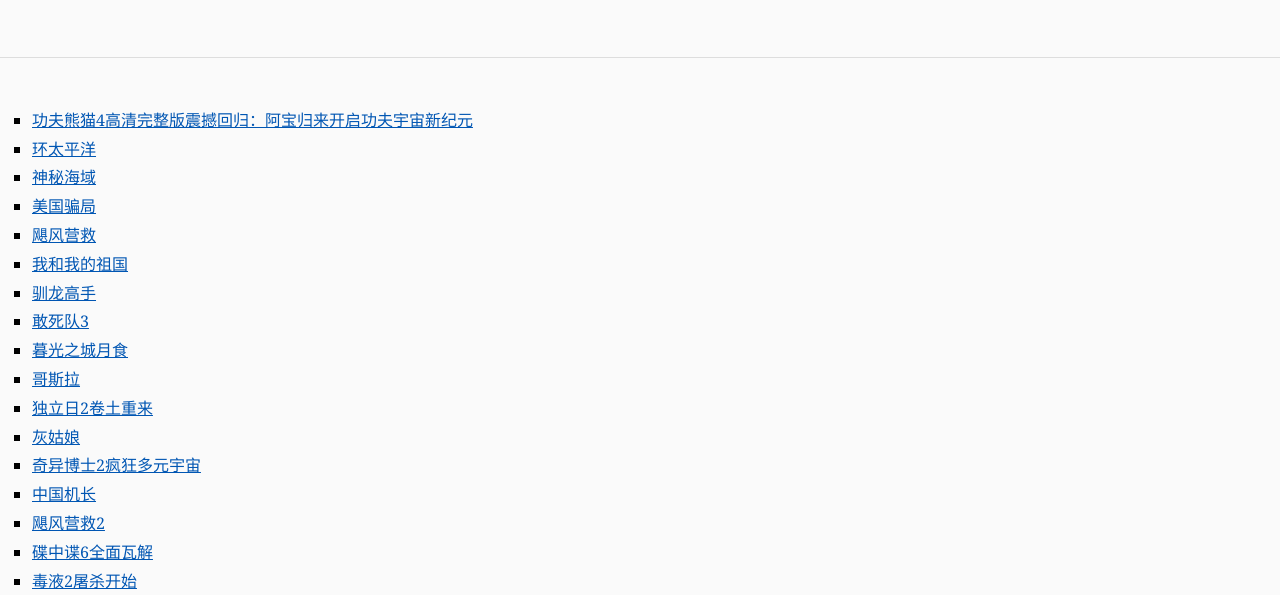
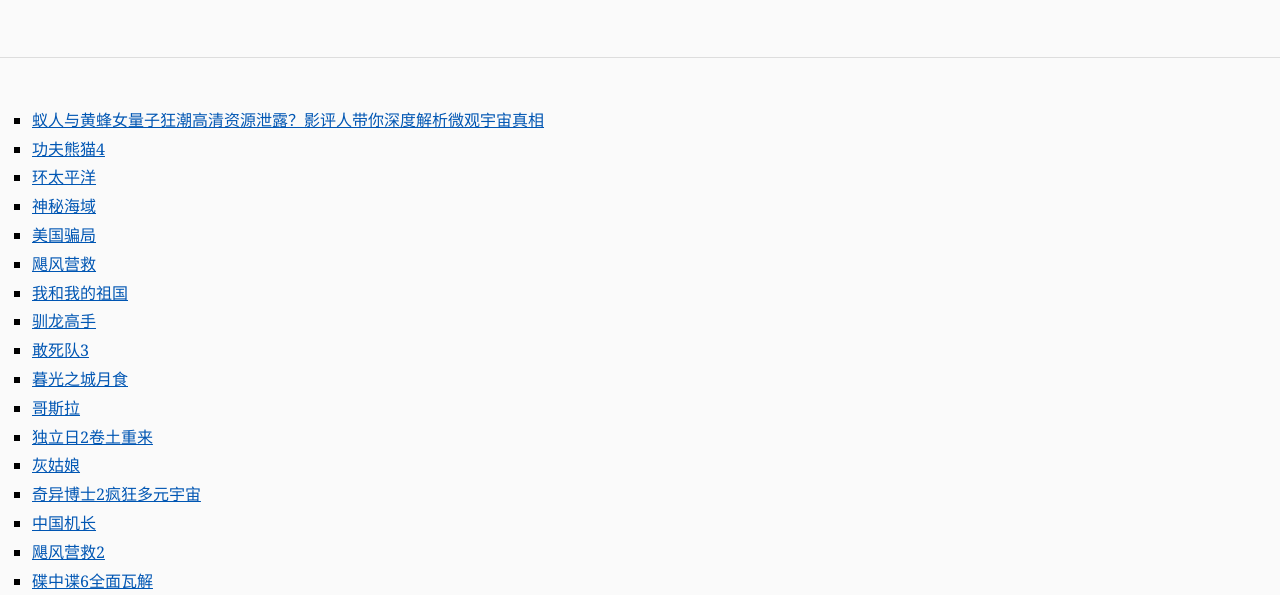
Before and after one commit to movie-stgar/cine-critique, a plain HTML site: page index.html in a window 1280 px wide. Shown: the part 202-797 px from the top of the page. Drawn offline with Linux system fonts and the light colour scheme.

Commit message:
update index

```diff
--- a/index.html
+++ b/index.html
@@ -21,7 +21,8 @@
 <body class="hub_givai">
     <div class="hub_tnsjq" role="banner"><h1>CineCritique 最新影评收录</h1><h2>专注电影与电视剧深度解析与影评分享，提供无剧透推荐、剧情剖析、角色点评与多维度的观影心得。涵盖各类院线大片、经典高分佳作、热门连载网剧及小众独立电影。</h2></div>
     <main class="hub_fuhlt"><nav><ul class="hub_wchec">
-<li><a href="https://movie-stgar.github.io/cine-critique/docs/2026-11-10-c6cf8b.html">功夫熊猫4高清完整版震撼回归：阿宝归来开启功夫宇宙新纪元</a></li>
+<li><a href="https://movie-stgar.github.io/cine-critique/docs/2026-11-10-5f2700.html">蚁人与黄蜂女量子狂潮高清资源泄露？影评人带你深度解析微观宇宙真相</a></li>
+                <li><a href="https://movie-stgar.github.io/cine-critique/docs/2026-11-10-c6cf8b.html">功夫熊猫4</a></li>
                 <li><a href="https://movie-stgar.github.io/cine-critique/docs/2026-11-09-1cc151.html">环太平洋</a></li>
                 <li><a href="https://movie-stgar.github.io/cine-critique/docs/2026-11-08-958827.html">神秘海域</a></li>
                 <li><a href="https://movie-stgar.github.io/cine-critique/docs/2026-11-08-2692cd.html">美国骗局</a></li>
```
